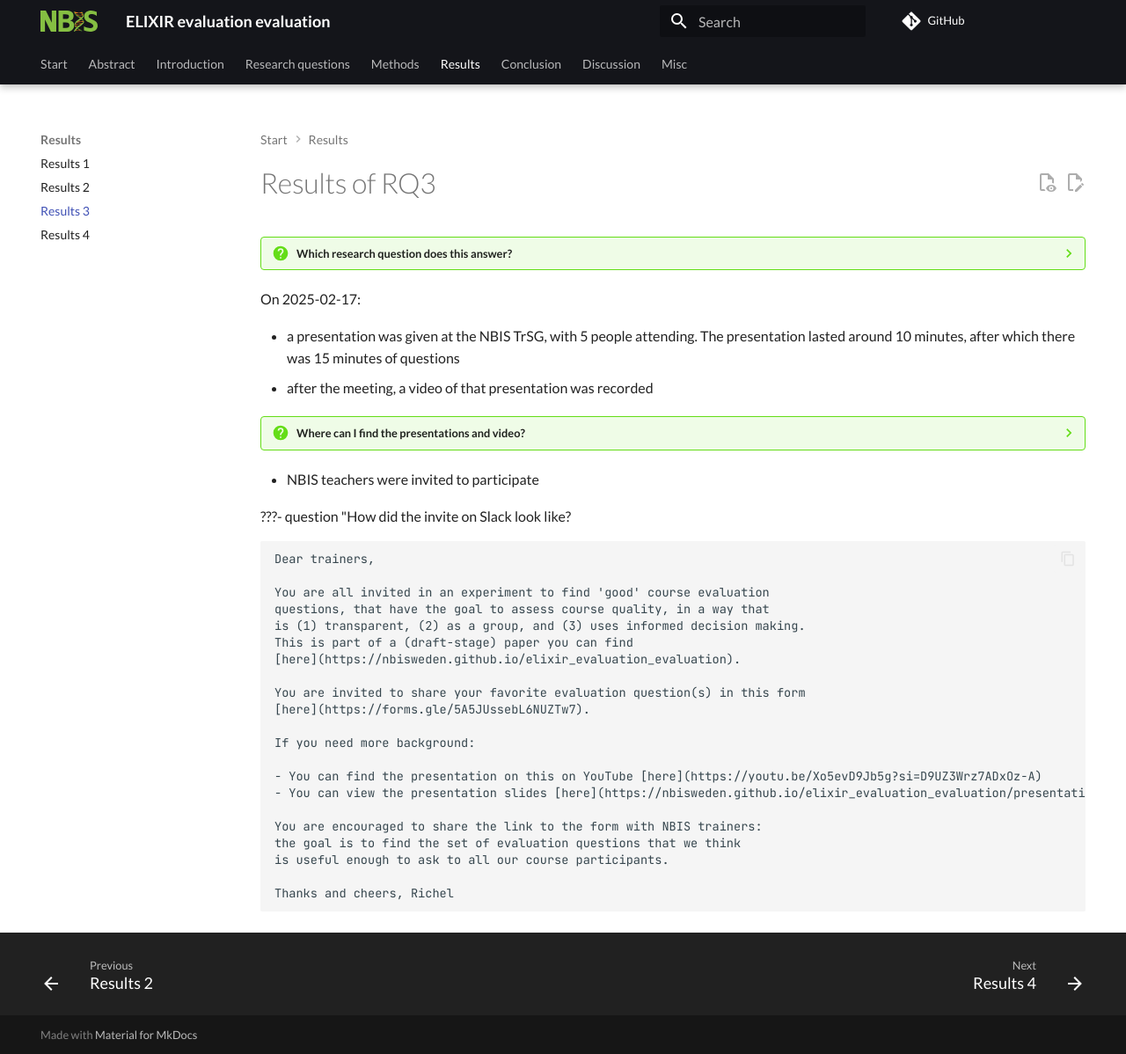
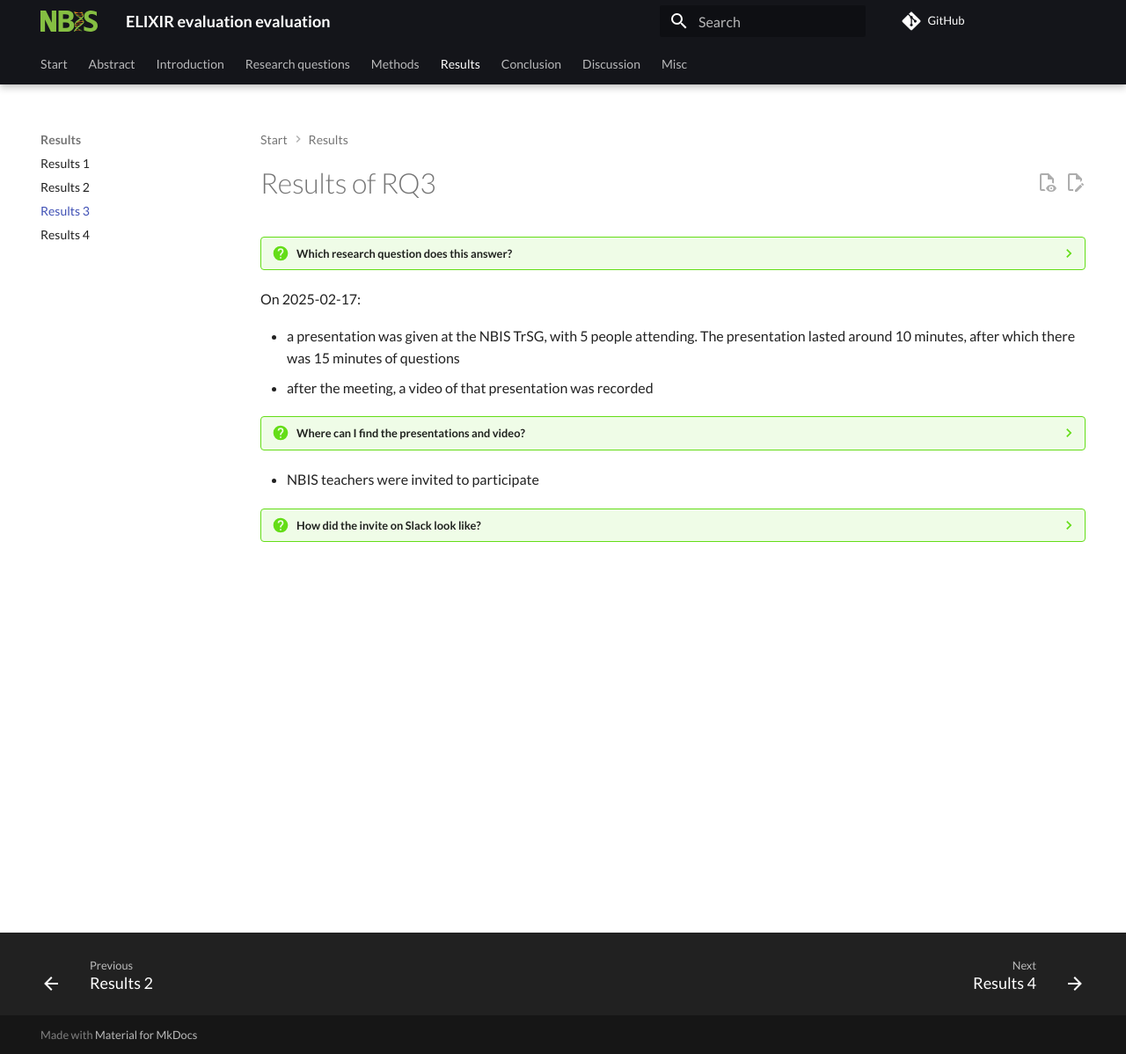
Before and after one commit to NBISweden/elixir_evaluation_evaluation, an MkDocs documentation site: the page built from docs/results_3.md, in a window 1280 px wide and 1198 px high. Shown: the whole window at 88% size. Built offline with MkDocs 1.6.1 and Material for MkDocs 9.7.7, drawn with Linux system fonts in a browser that asks for light colours; comment, search, counter and statistics services are not loaded.

Commit message:
Fix layout

```diff
--- a/docs/results_3.md
+++ b/docs/results_3.md
@@ -23,7 +23,7 @@ On 2025-02-17:
 
 - NBIS teachers were invited to participate
 
-???- question "How did the invite on Slack look like?
+???- question "How did the invite on Slack look like?"
 
     Dear trainers,
 
```
